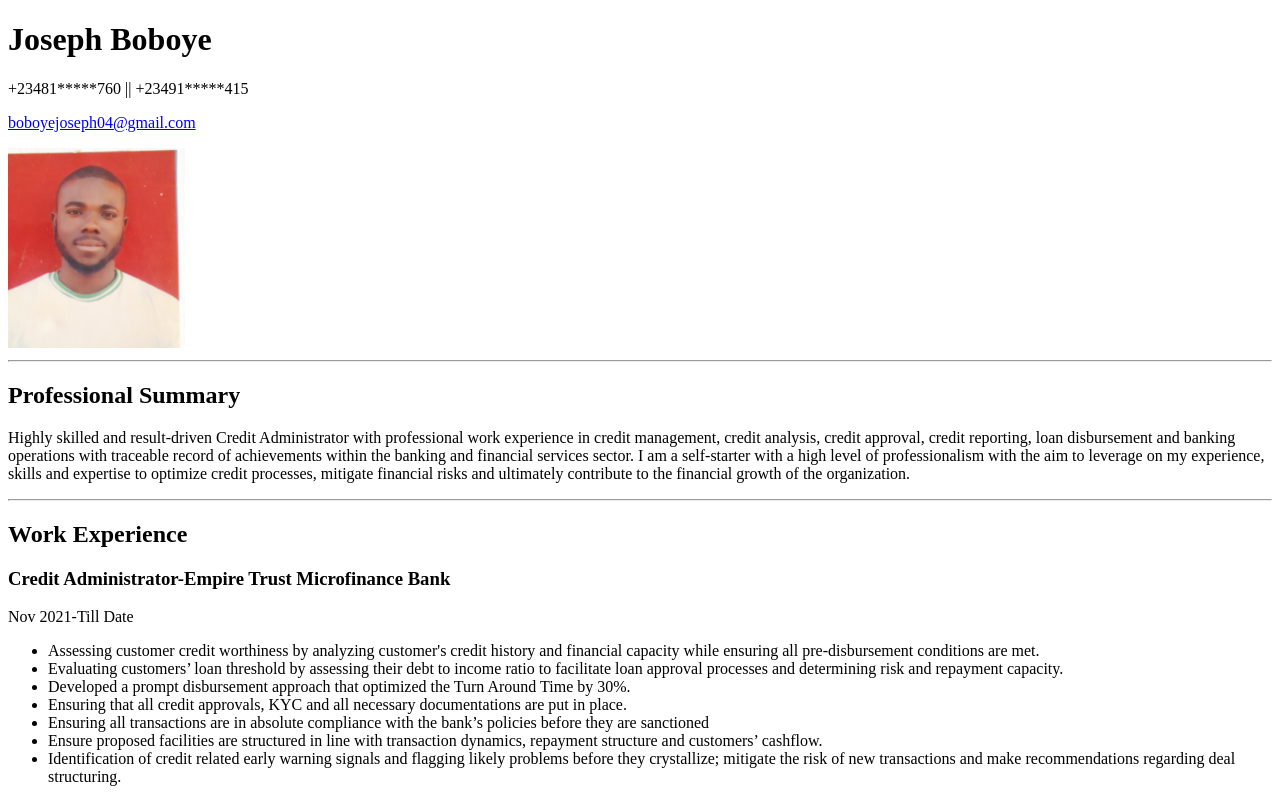
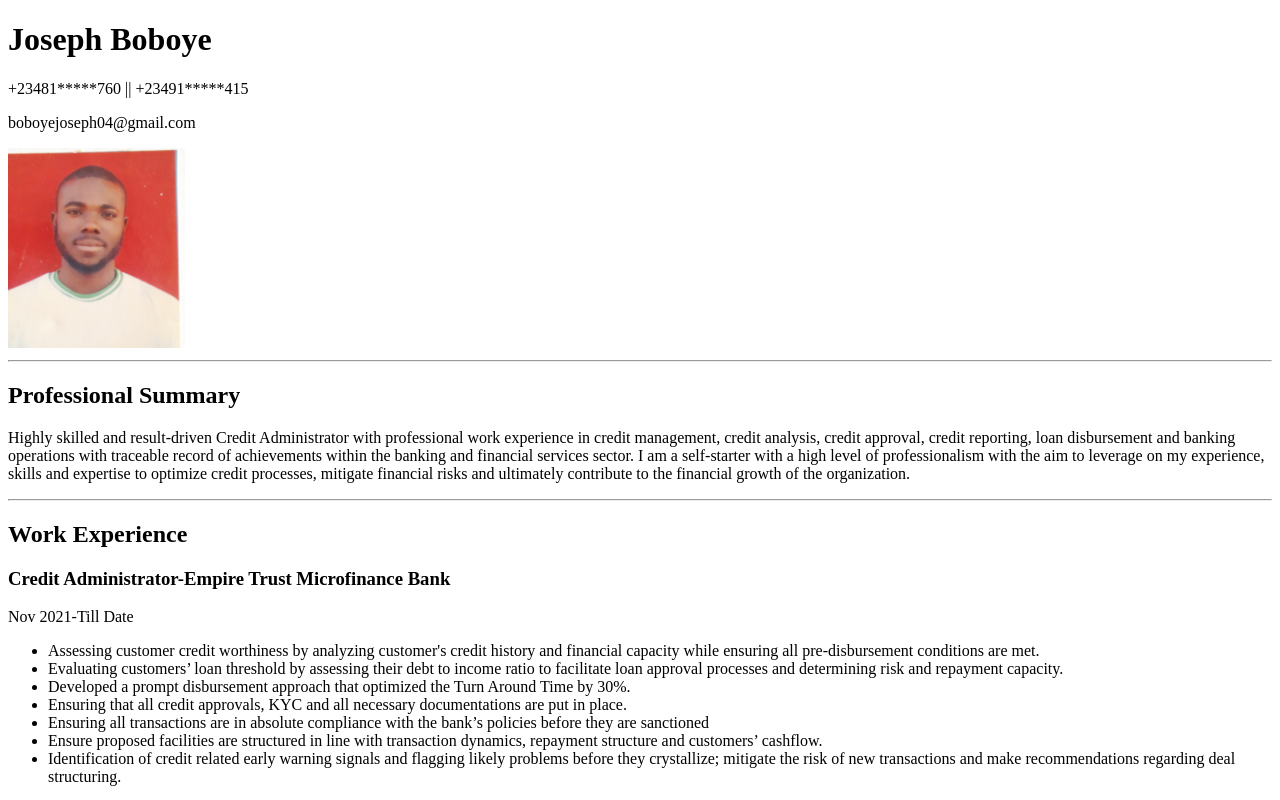
Before and after one commit to Jossypack/html-resume, a plain HTML site: page index.html in a window 1280 px wide. Shown: the top 800 px of the page. Drawn offline with Linux system fonts and the light colour scheme.

Commit message:
Add files via upload

```diff
--- a/index.html
+++ b/index.html
@@ -7,7 +7,7 @@
 <body>
     <h1>Joseph Boboye</h1>
     <p>+23481*****760 ||  +23491*****415</p>
-    <p><a href="https://myaccount.google.com/?utm_source=OGB&utm_medium=app&authuser=0">boboyejoseph04@gmail.com</a></p>
+    <p>boboyejoseph04@gmail.com</p>
     <img src="./My picture.jpg" height="200px" alt="My Profile Picture" />
     <hr />
     <h2>Professional Summary</h2>
```
